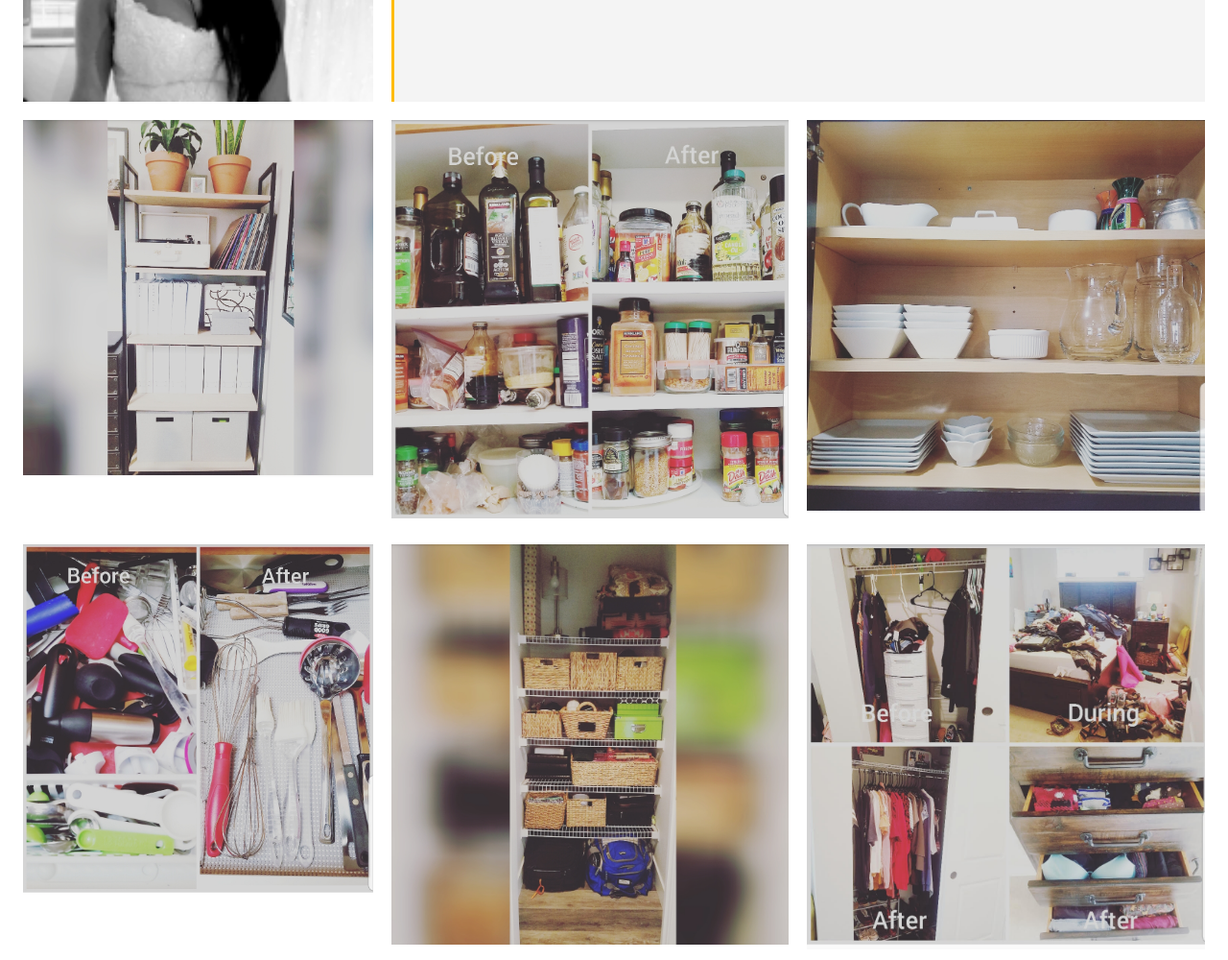
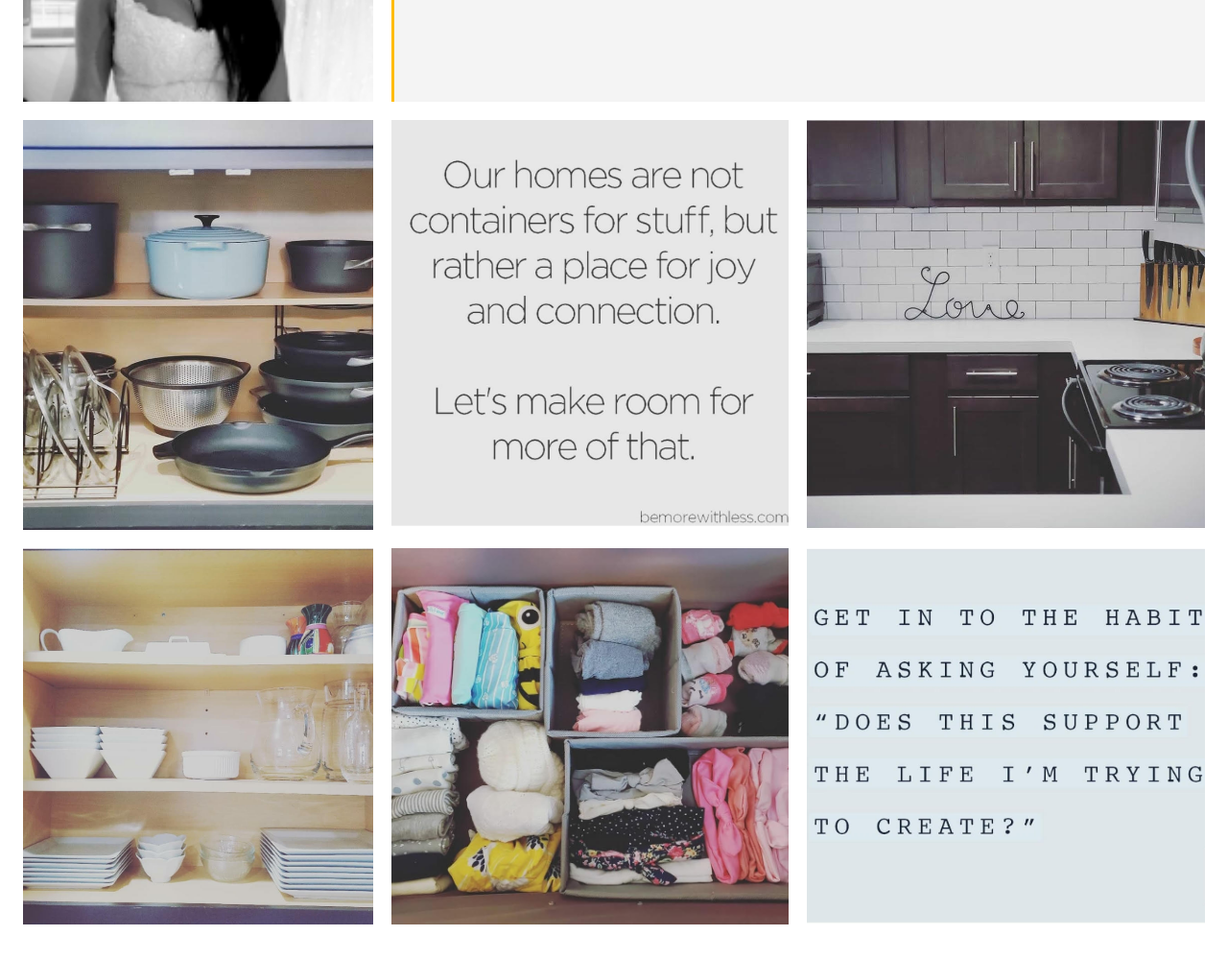
Before and after one commit to gundmr/space-harmony, a website: page dist/about.html in a window 1280 px wide. Shown: the part 540-1540 px from the top of the page at 96% size. Drawn offline with Linux system fonts and the light colour scheme.

Commit message:
add new images add object fit

```diff
--- a/dist/about.html
+++ b/dist/about.html
@@ -52,7 +52,7 @@
           </div>
           <!-- AWARDS SECTION  - NOT IN USE -->
           <div class="award-1">
-              <img src="img/about-images/org-img-2.jpg" alt="" />
+              <img src="img/about-images/img-1.jpg" alt="" class="about-img" />
             <!-- <h3>Mindful Office</h3> -->
             <!-- <p>
               Certified in KonMari Home Organization
@@ -60,27 +60,27 @@
           </div>
 
           <div class="award-2">
-              <img src="img/about-images/ba-2.jpg" alt="" />
+              <img src="img/about-images/img-2.jpg" alt="" class="about-img" />
             <!-- <h3>Look Crisp</h3> -->
           </div>
 
           <div class="award-3">
-              <img src="img/about-images/org-img.jpg" alt="" />
+              <img src="img/about-images/img-3.jpg" alt="" class="about-img" />
             <!-- <h3>Love Your Kitchen</h3> -->
           </div>
 
           <div class="award-4">
-              <img src="img/about-images/ba-1.jpg" alt="" />
+              <img src="img/about-images/img-4.jpg" alt="" class="about-img" />
             <!-- <h3>Love Your Kitchen</h3> -->
           </div>
 
           <div class="award-5">
-              <img src="img/about-images/closet.jpg" alt="" />
+              <img src="img/about-images/img-5.jpg" alt="" class="about-img" />
             <!-- <h3>Love Your Kitchen</h3> -->
           </div>
 
           <div class="award-6">
-              <img src="img/about-images/ba3.jpg" alt="" />
+              <img src="img/about-images/img-6.jpg" alt="" class="about-img" />
             <!-- <h3>Love Your Kitchen</h3> -->
           </div>
           <!-- IMAGE SECTION  -->
--- a/dist/css/main.css
+++ b/dist/css/main.css
@@ -184,7 +184,8 @@ h2, h3, h4 {
   text-transform: uppercase;}
 
 img {
-  width: 100%; }
+  width: 100%;
+}
 
   /* should make width 100% adj height on web and ipad */
   /* contrast(160%) invert(100%)  */
@@ -309,8 +310,16 @@ img {
   border-left: 3px solid #ffbc00;
   padding: 0.8rem; }
 
+  #about-a .about-img {
+    height: 100%;
+    overflow:hidden;
+    object-fit: cover;
+  }
+
+
 #about-a .award-1 {
-  grid-area: aw1; }
+  grid-area: aw1;
+}
 
 #about-a .award-2 {
   grid-area: aw2; }
```
Also changed, not shown: dist/img/about-images/img-1.jpg (added), dist/img/about-images/img-2.jpg (added), dist/img/about-images/img-3.jpg (added), dist/img/about-images/img-4.jpg (added), dist/img/about-images/img-5.jpg (added), dist/img/about-images/img-6.jpg (added).
